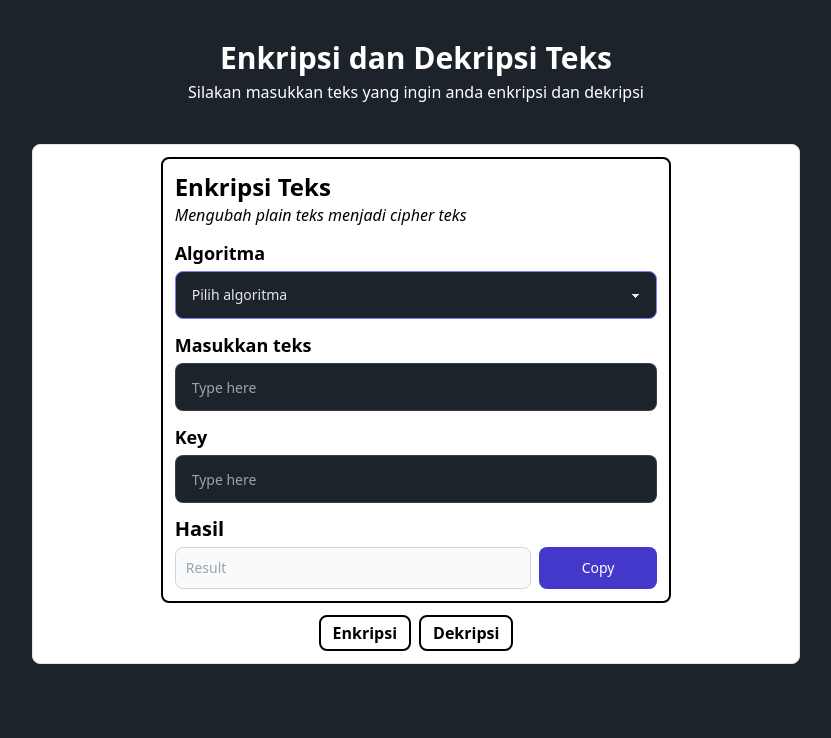
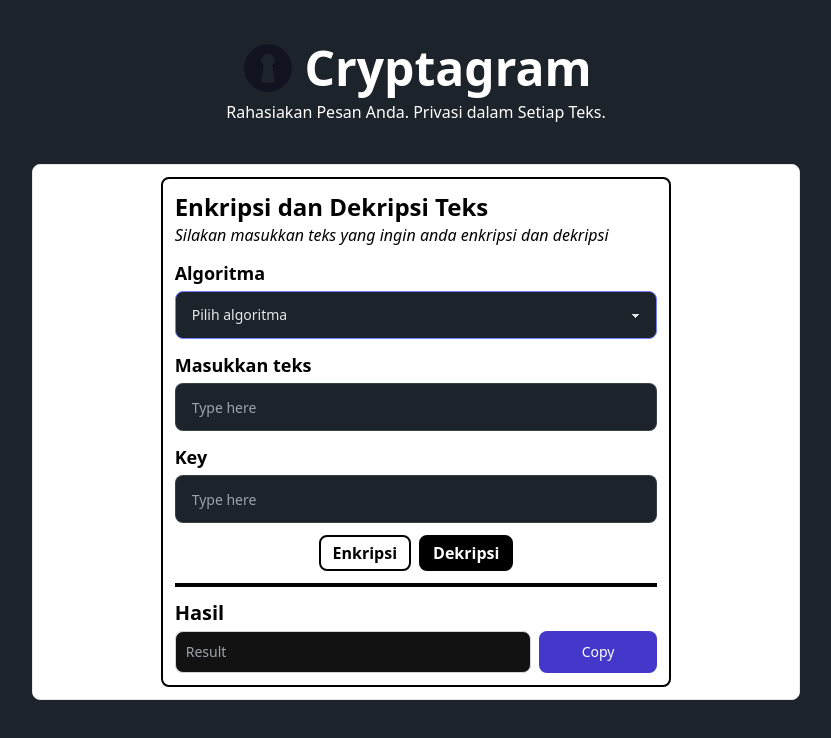
Before and after one commit to luthfi2603/Tubes-JKI-Kelompok-Ganteng, a website: page index.html in a window 1280 px wide. Shown: the whole page, without its empty margins (224-1055 px from the left). Drawn offline with nearby package versions, Linux system fonts and the light colour scheme.

Commit message:
memperbaiki tampilan

```diff
--- a/index.html
+++ b/index.html
@@ -5,14 +5,18 @@
     <meta name="viewport" content="width=device-width, initial-scale=1.0">
     <title>Enkripsi dan Dekripsi</title>
     <link rel="stylesheet" href="./assets/css/output.css">
+    <link rel="shortcut icon" href="assets/img/logo2.png" type="image/x-icon">
 </head>
 <body>
     <div class="w-full flex flex-col justify-center items-center md:max-w-screen-lg mx-auto ">
         <!-- HEADER -->
         <header>
             <div class="flex flex-col items-center py-10 px-4 gap-1 text-white text-center">
-                <p class="text-3xl font-bold">Enkripsi dan Dekripsi Teks</p>
-                <p>Silakan masukkan teks yang ingin anda enkripsi dan dekripsi</p>
+                <div class="flex justify-center items-center gap-2">
+                    <img src="assets/img/logo2.png" class="w-14 h-14" alt="">
+                    <p class="text-5xl font-bold">Cryptagram</p>
+                </div>
+                <p>Rahasiakan Pesan Anda. Privasi dalam Setiap Teks.</p>
             </div>
         </header>
         <!-- CONTENT -->
@@ -20,11 +24,11 @@
             <div class="flex flex-col border-2 border-black rounded-lg w-11/12 md:w-8/12 p-3">
                 <div class="flex flex-col gap-3">
                     <div class="flex flex-col ">
-                        <p class="text-2xl text-black font-bold">Enkripsi Teks</p>
-                        <p class="text-base text-black italic font-normal">Mengubah plain teks menjadi cipher teks</p>
+                        <p class="text-2xl text-black font-bold">Enkripsi dan Dekripsi Teks</p>
+                        <p class="text-base text-black italic font-normal">Silakan masukkan teks yang ingin anda enkripsi dan dekripsi</p>
                     </div>
                     <div class="flex flex-col gap-1">
-                        <label for="algorithm" class="text-lg font-semibold text-black">Algoritma</label>
+                        <label for="algoritma" class="text-lg font-semibold text-black">Algoritma</label>
                         <select id="algoritma" class="select select-primary w-full text-gray-200">
                             <option value="">Pilih algoritma</option>
                             <option>DES</option>
@@ -40,13 +44,18 @@
                         <label for="kunci" class="text-lg font-semibold text-black">Key</label>
                         <input id="kunci" type="text" placeholder="Type here" class="input input-bordered input-md w-full max-w-full text-gray-200" />
                     </div>
+                    <div class="flex gap-2 justify-center">
+                        <button id="enkripsi" class="py-1 px-3 border-2 border-black rounded-lg text-black font-bold hover:text-white hover:bg-black">Enkripsi</button>
+                        <button id="dekripsi" class="py-1 px-3 border-2 border-black rounded-lg text-white font-bold bg-black hover:text-black hover:bg-white">Dekripsi</button>
+                    </div>
+                    <div class="bg-black h-1 w-full"></div>
                     <div class="flex flex-col gap-1">
                         <p class="text-xl font-semibold text-black">Hasil</p>
                         <div class="flex flex-col gap-1">
                             <label for="hasil" class="sr-only">Label</label>
                             <div class="flex gap-2">
-                                <input id="hasil" type="text" class="bg-gray-50 border border-gray-300 text-gray-200 text-sm rounded-lg focus:ring-blue-500 focus:border-blue-500 block w-9/12 p-2.5 dark:bg-gray-700 dark:border-gray-600 dark:placeholder-gray-400 dark:focus:ring-blue-500 dark:focus:border-blue-500" placeholder="Result">
-                                <button id="tombol-copy" class="text-white bg-indigo-700 hover:bg-blue-800 focus:ring-4 focus:outline-none focus:ring-blue-300 font-medium rounded-lg text-sm w-3/12 py-2.5 text-center dark:bg-indigo-600 dark:hover:bg-blue-700 dark:focus:ring-blue-800 items-center inline-flex justify-center">
+                                <input id="hasil" type="text" class="border border-gray-300 text-gray-200 text-sm rounded-lg focus:ring-blue-500 focus:border-blue-500 block w-9/12 p-2.5" placeholder="Result" readonly>
+                                <button id="tombol-copy" class="text-white bg-indigo-700 hover:bg-blue-800 focus:ring-4 focus:outline-none focus:ring-blue-300 font-medium rounded-lg text-sm w-3/12 py-2.5 text-center items-center inline-flex justify-center">
                                     <span id="default-message">Copy</span>
                                     <span id="success-message" class="hidden items-center">
                                         <svg class="w-3 h-3 text-white me-1.5" aria-hidden="true" xmlns="http://www.w3.org/2000/svg" fill="none" viewBox="0 0 16 12">
@@ -59,10 +68,6 @@
                         </div>
                     </div>
                 </div>
-            </div>
-            <div class="flex gap-2 justify-center">
-                <button id="enkripsi" class="py-1 px-3 border-2 border-black rounded-lg text-black font-bold hover:text-white hover:bg-black">Enkripsi</button>
-                <button id="dekripsi" class="py-1 px-3 border-2 border-black rounded-lg text-black font-bold hover:text-white hover:bg-black">Dekripsi</button>
             </div>
          </div>
     </div>
```
Also changed, not shown: assets/css/output.css, assets/img/logo.png (added), assets/img/logo2.png (added).
